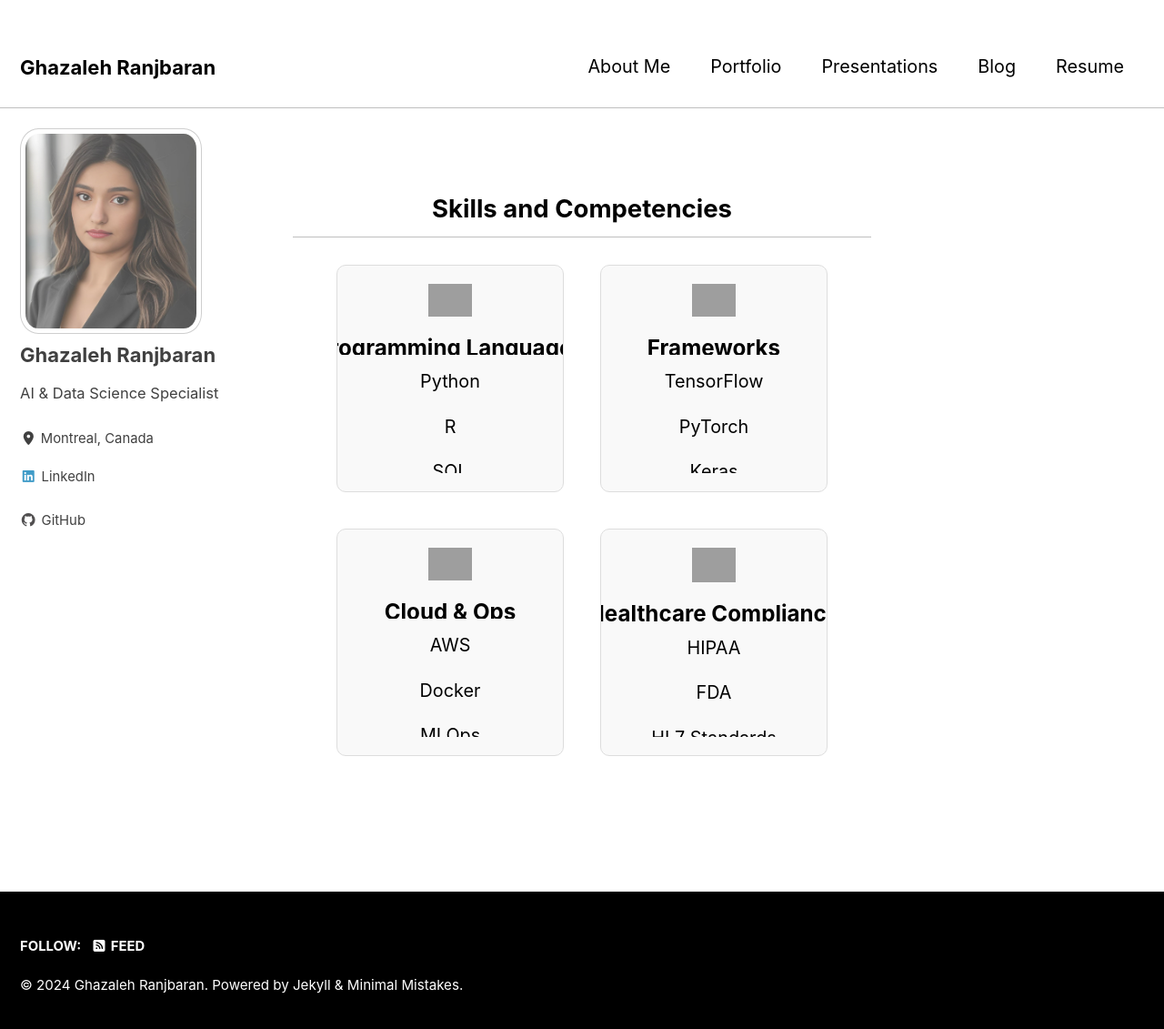
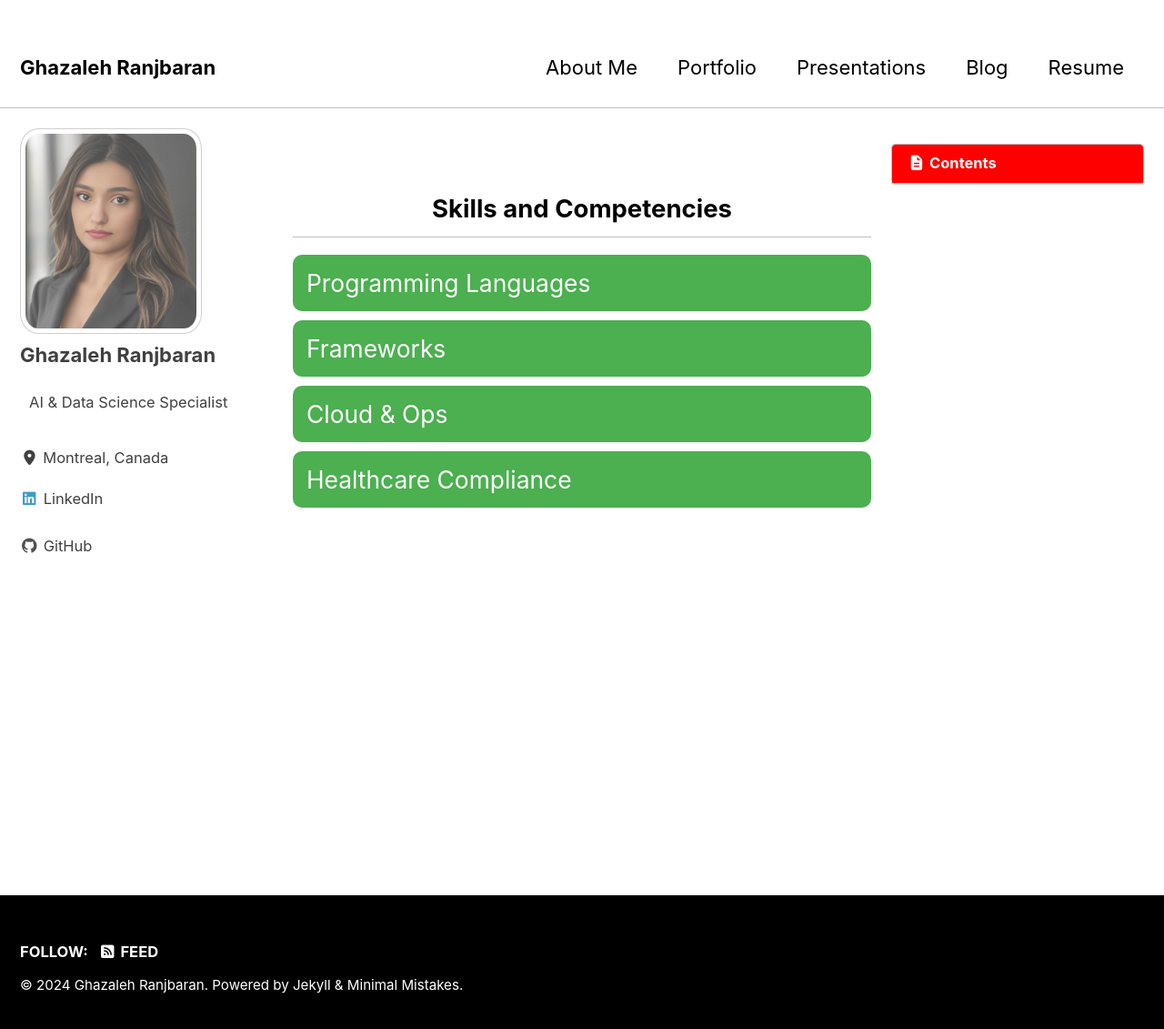
Before and after one commit to ghazalehran/ghazalehran.github.io, a Jekyll site: the page built from resume.md, in a window 1280 px wide and 1139 px high. Shown: the top 1131 px of the window at 91% size. Built offline with Jekyll 4.4.1, drawn with Linux system fonts in a browser that asks for light colours; cached includes are drawn as plain includes; some of the changed lines change nothing that is shown; grey boxes are pictures that could not be loaded.

Commit message:
resume updated

```diff
--- a/resume.md
+++ b/resume.md
@@ -3,171 +3,127 @@
 title: ""
 permalink: /resume/
 author_profile: true
+toc: true
+toc_label: "Contents"
 ---
+<!-- Collapsible Container for Skills -->
 <div style="margin: 40px 0;">
   <h2 style="text-align: center;">Skills and Competencies</h2>
 
-  <!-- Flip Cards Section -->
-  <div style="display: flex; flex-wrap: wrap; gap: 20px; justify-content: center; margin-top: 20px;">
-    <!-- Card 1: Programming Languages -->
-    <div class="flip-card">
-      <div class="flip-card-inner">
-        <div class="flip-card-front">
-          <img src="https://img.icons8.com/color/48/000000/python.png" alt="Python">
-          <h4>Programming Languages</h4>
-          <ul>
-            <li>Python</li>
-            <li>R</li>
-            <li>SQL</li>
-            <li>C++</li>
-          </ul>
-        </div>
-        <div class="flip-card-back">
-          <p>Advanced proficiency in data science, AI, and automation.</p>
-        </div>
-      </div>
-    </div>
+  <!-- Collapsible Section for Programming Languages -->
+  <button class="collapsible">Programming Languages</button>
+  <div class="content">
+    <ul>
+      <li>Python</li>
+      <li>R</li>
+      <li>SQL</li>
+      <li>C++</li>
+    </ul>
+    <p>Advanced proficiency in data science, AI, and automation.</p>
+  </div>
 
-    <!-- Card 2: Frameworks -->
-    <div class="flip-card">
-      <div class="flip-card-inner">
-        <div class="flip-card-front">
-          <img src="https://img.icons8.com/color/48/000000/tensorflow.png" alt="TensorFlow">
-          <h4>Frameworks</h4>
-          <ul>
-            <li>TensorFlow</li>
-            <li>PyTorch</li>
-            <li>Keras</li>
-            <li>Hugging Face Transformers</li>
-          </ul>
-        </div>
-        <div class="flip-card-back">
-          <p>Expert in machine learning frameworks for deep learning and NLP.</p>
-        </div>
-      </div>
-    </div>
+  <!-- Collapsible Section for Frameworks -->
+  <button class="collapsible">Frameworks</button>
+  <div class="content">
+    <ul>
+      <li>TensorFlow</li>
+      <li>PyTorch</li>
+      <li>Keras</li>
+      <li>Hugging Face Transformers</li>
+    </ul>
+    <p>Expert in machine learning frameworks for deep learning and NLP.</p>
+  </div>
 
-    <!-- Card 3: Cloud & Ops -->
-    <div class="flip-card">
-      <div class="flip-card-inner">
-        <div class="flip-card-front">
-          <img src="https://img.icons8.com/color/48/000000/docker.png" alt="Docker">
-          <h4>Cloud & Ops</h4>
-          <ul>
-            <li>AWS</li>
-            <li>Docker</li>
-            <li>MLOps</li>
-            <li>CI/CD</li>
-          </ul>
-        </div>
-        <div class="flip-card-back">
-          <p>Experience in deploying models and managing cloud infrastructures.</p>
-        </div>
-      </div>
-    </div>
+  <!-- Collapsible Section for Cloud & Ops -->
+  <button class="collapsible">Cloud & Ops</button>
+  <div class="content">
+    <ul>
+      <li>AWS</li>
+      <li>Docker</li>
+      <li>MLOps</li>
+      <li>CI/CD</li>
+    </ul>
+    <p>Experience in deploying models and managing cloud infrastructures.</p>
+  </div>
 
-    <!-- Card 4: Healthcare Compliance -->
-    <div class="flip-card">
-      <div class="flip-card-inner">
-        <div class="flip-card-front">
-          <img src="https://img.icons8.com/color/48/000000/health-data.png" alt="Healthcare">
-          <h4>Healthcare Compliance</h4>
-          <ul>
-            <li>HIPAA</li>
-            <li>FDA</li>
-            <li>HL7 Standards</li>
-          </ul>
-        </div>
-        <div class="flip-card-back">
-          <p>Knowledge in regulatory compliance within the healthcare industry.</p>
-        </div>
-      </div>
-    </div>
+  <!-- Collapsible Section for Healthcare Compliance -->
+  <button class="collapsible">Healthcare Compliance</button>
+  <div class="content">
+    <ul>
+      <li>HIPAA</li>
+      <li>FDA</li>
+      <li>HL7 Standards</li>
+    </ul>
+    <p>Knowledge in regulatory compliance within the healthcare industry.</p>
   </div>
 </div>
 
-<!-- CSS for Flip Cards -->
+<!-- CSS for Collapsible Sections -->
 <style>
-  /* Flip Card Container */
-/* Flip Card Container */
-.flip-card {
-  background-color: transparent;
-  width: 250px;
-  height: 250px;
-  perspective: 1000px;
-  margin: 10px;
-}
+  /* Button styling */
+  .collapsible {
+    background-color: #4caf50;
+    color: white;
+    cursor: pointer;
+    padding: 15px;
+    width: 100%;
+    border: none;
+    text-align: left;
+    font-size: 1.2em;
+    margin: 5px 0;
+    border-radius: 10px;
+    transition: 0.3s;
+  }
 
-.flip-card-inner {
-  position: relative;
-  width: 100%;
-  height: 100%;
-  text-align: center;
-  transition: transform 0.6s;
-  transform-style: preserve-3d;
-}
+  /* Hover effect */
+  .collapsible:hover {
+    background-color: #45a049;
+  }
 
-.flip-card:hover .flip-card-inner {
-  transform: rotateY(180deg);
-}
+  /* Collapsible content styling */
+  .content {
+    padding: 0 18px;
+    display: none;
+    overflow: hidden;
+    background-color: #f1f1f1;
+    margin-bottom: 10px;
+    border-radius: 10px;
+  }
 
-.flip-card-front, .flip-card-back {
-  position: absolute;
-  width: 100%;
-  height: 100%;
-  backface-visibility: hidden;
-  display: flex;
-  align-items: center;
-  justify-content: center;
-  flex-direction: column;
-  border: 1px solid #ddd;
-  border-radius: 10px;
-  padding: 20px;
-  overflow: hidden; /* Prevent content from overflowing */
-}
+  ul {
+    list-style-type: none;
+    padding: 0;
+    font-size: 1em;
+  }
 
-.flip-card-front {
-  background-color: #f9f9f9;
-}
+  ul li {
+    padding: 5px 0;
+  }
 
-.flip-card-back {
-  background-color: #4caf50;
-  color: white;
-  transform: rotateY(180deg);
-}
+  p {
+    padding: 10px;
+    font-size: 1em;
+  }
+</style>
 
-/* Image styling */
-.flip-card img {
-  margin-bottom: 10px;
-  width: 48px;
-  height: 48px;
-}
+<!-- JavaScript for Collapsible Functionality -->
+<script>
+  // Get all collapsible buttons
+  var coll = document.getElementsByClassName("collapsible");
 
-/* Title styling */
-h4 {
-  margin: 10px 0;
-  font-size: 1.1em;
-  overflow: hidden; /* Prevent title from overflowing */
-  text-overflow: ellipsis; /* Add ellipsis if title is too long */
-  white-space: nowrap; /* Prevent title from wrapping */
-}
+  // Loop through each button
+  for (var i = 0; i < coll.length; i++) {
+    coll[i].addEventListener("click", function() {
+      // Toggle the content visibility
+      this.classList.toggle("active");
+      var content = this.nextElementSibling;
 
-/* Unordered List styling */
-ul {
-  list-style-type: none;
-  padding: 0;
-  font-size: 0.9em;
-  overflow-y: auto; /* Allow scrolling if list is too long */
-  max-height: 120px; /* Set a max height to avoid overflowing */
-  margin: 0;
-}
-
-/* List Item styling */
-ul li {
-  padding: 5px 0;
-  overflow: hidden; /* Prevent individual items from overflowing */
-  text-overflow: ellipsis; /* Add ellipsis if items are too long */
-  white-space: nowrap; /* Prevent wrapping of list items */
-}
-
-</style>
+      // If the content is visible, hide it, otherwise show it
+      if (content.style.display === "block") {
+        content.style.display = "none";
+      } else {
+        content.style.display = "block";
+      }
+    });
+  }
+</script>
```
